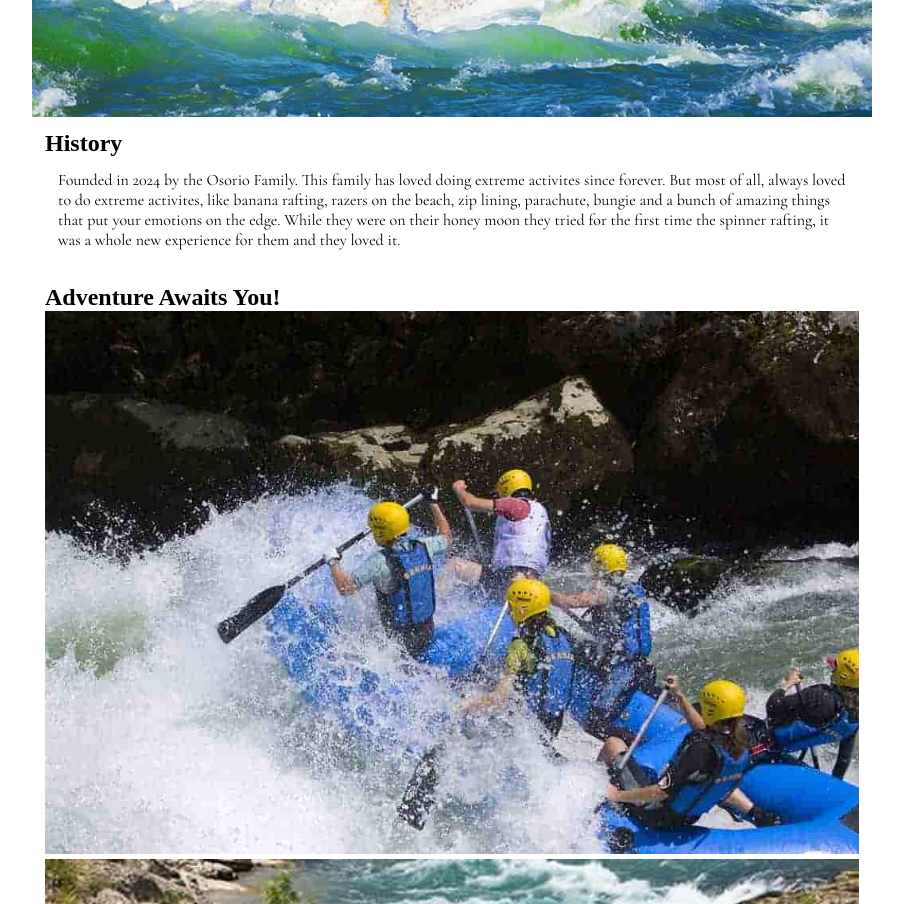
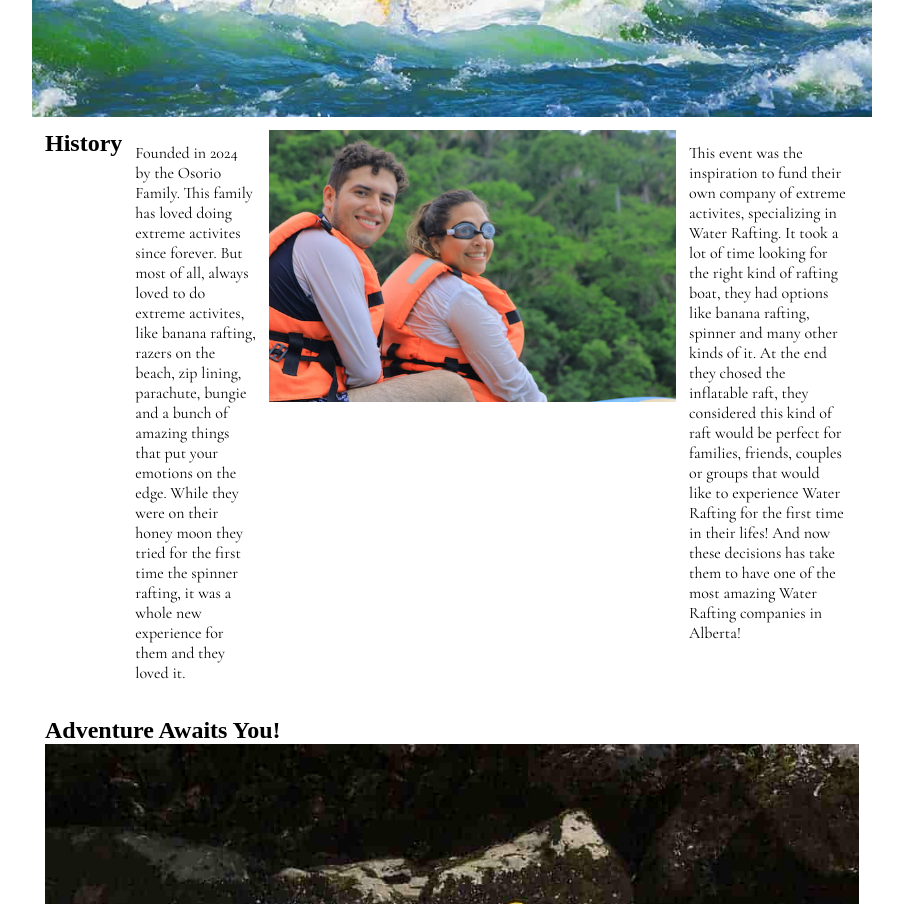
Before and after one commit to Dani-3108/wdd130, a plain HTML site: page wwr/about.html in a window 1280 px wide. Shown: the part 500-1404 px from the top of the page, without its empty margins (188-1091 px from the left). Drawn offline with nearby package versions, Linux system fonts and the light colour scheme; a web font is replaced by a local one.

Commit message:
W04: Home page layout improvements part 2

```diff
--- a/wwr/about.html
+++ b/wwr/about.html
@@ -34,12 +34,18 @@
                 experiences that not only makes you feel those emotions but also to enjoy a moment of excitement</p>
             </article>
         </div>
-        <section>
+        <section class="history">
             <h2>History</h2>
             <p>Founded in 2024 by the Osorio Family. This family has loved doing extreme activites since forever. But most of all,
             always loved to do extreme activites, like banana rafting, razers on the beach, zip lining, parachute, bungie and a
             bunch of amazing things that put your emotions on the edge. While they were on their honey moon they tried for the first
             time the spinner rafting, it was a whole new experience for them and they loved it.</p>
+            <img src="images/history.jpg" alt="Founders">
+            <p>This event was the inspiration to fund their own company of extreme activites, specializing in Water Rafting. It took a
+            lot of time looking for the right kind of rafting boat, they had options like banana rafting, spinner and many other
+            kinds of it. At the end they chosed the inflatable raft, they considered this kind of raft would be perfect for
+            families, friends, couples or groups that would like to experience Water Rafting for the first time in their lifes! And
+            now these decisions has take them to have one of the most amazing Water Rafting companies in Alberta!</p>
         </section>
         <section>
             <h2>Adventure Awaits You!</h2>
--- a/wwr/styles/rafting.css
+++ b/wwr/styles/rafting.css
@@ -99,6 +99,22 @@ nav, p, section, article {
     padding: 8px;
 }
 
+
+/* History styling section*/
+
+.history {
+    display: flex;
+}
+
+.history img {
+    width: 50%;
+    height: 50%;
+}
+
+.history p{
+    justify-content: space-around;
+}
+
 /*Footer section*/
 .socialmedia a {
     text-decoration: none;
```
Also changed, not shown: wwr/images/history.jpg (added).
